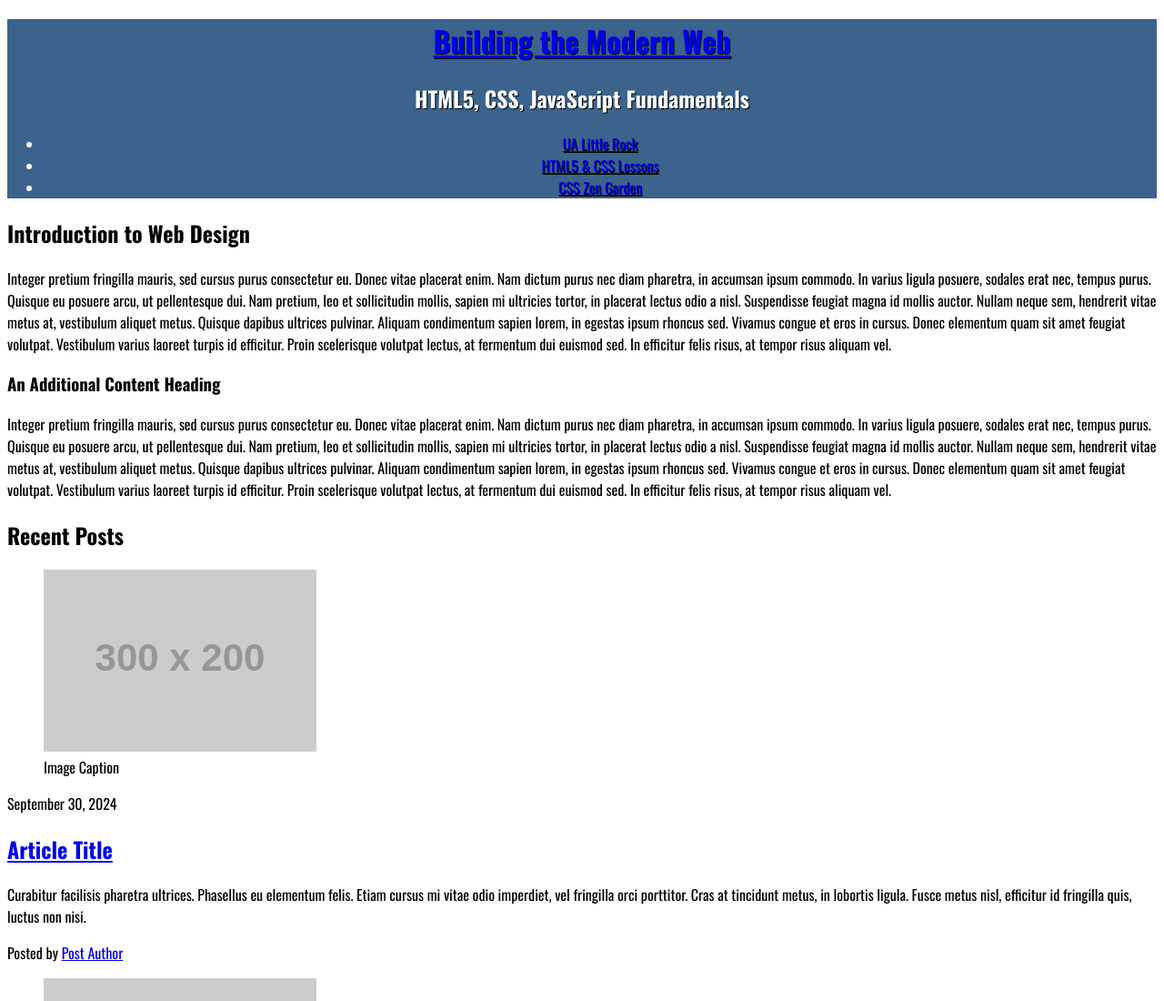
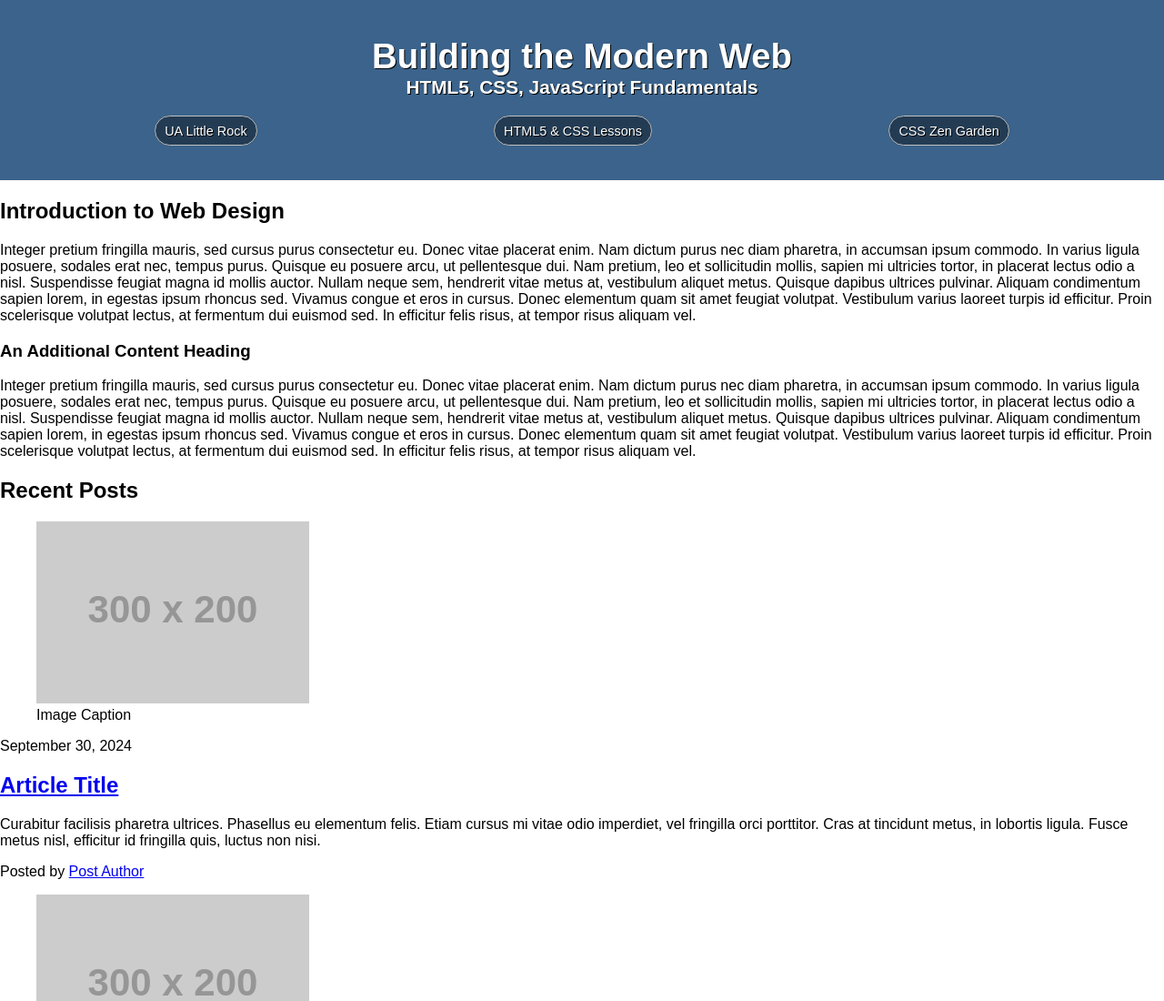
Before and after one commit to ThomasWallace/ifsc-1310-01, a plain HTML site: page css-demo/index.html in a window 1280 px wide. Shown: the top 1100 px of the page at 91% size. Drawn offline with nearby package versions, Linux system fonts and the light colour scheme; placeholder pictures from the web are drawn by us.

Commit message:
working on css demo

```diff
--- a/css-demo/assets/css/style.css
+++ b/css-demo/assets/css/style.css
@@ -17,7 +17,8 @@ html {
 }
 
 body{
-  font-family: "Oswald", sans-serif;
+font-family: "Gabarito", sans-serif;
+margin:0;
 }
 
 main{}
@@ -27,4 +28,79 @@ html {
   color: #ffffff;
   text-align: center;
   text-shadow:1px 1px #000000;
+  /*long form*/
+  padding-top: 40px;
+  padding-right: 40px;
+  padding-bottom: 40px;
+  padding-left: 40px;
+  /*Single value short hand*/
+  padding: 40px;
+  /* T,R,B,L */
+  padding: 20px 40px 20px 40px;
+  /* Two Value Top/Bottom / L/R */
+  padding: 20px 40px;
 }
+
+header.primary h1{
+font-size:2.4rem;
+/* top | left and right | bottom */
+margin: 20px 0 0;
+}
+
+header.primary h1 a{
+  color:#ffffff;
+  text-decoration:none;
+}
+
+header.primary h2{
+  font-size:1.3rem;
+  margin:0;
+}
+
+header.primary nav {}
+header.primary nav ul{
+  display:flex;
+  flex-direction:row;
+  justify-content:space-around;
+  padding:10px 0;
+}
+header.primary nav ul li{
+  list-style-type:none;
+}
+header.primary nav ul li a{
+  color:#ffffff;
+  font-size:.9rem;
+  text-decoration:none;
+  border:1px solid #c0c0c0;
+  padding: 7.5px 10px;
+  background-color: rgba(0,0,0, .4);
+  border-radius:20px;
+  transition:.4s;
+}
+
+header.primary nav ul li a:hover{
+   background-color: rgba(0,0,0, .8);
+}
+
+
+
+/* --------- Media Queries ----------- */
+
+@media screen and (max-width: 560px){
+
+header.primary nav ul{
+  flex-direction:column;
+  gap:10px;
+  max-width:200px;
+  margin:10px auto;
+}
+
+  header.primary nav a{
+    display:block;
+  }
+
+
+
+
+
+}
```
Lines whose indentation alone changed are shown as unchanged.
